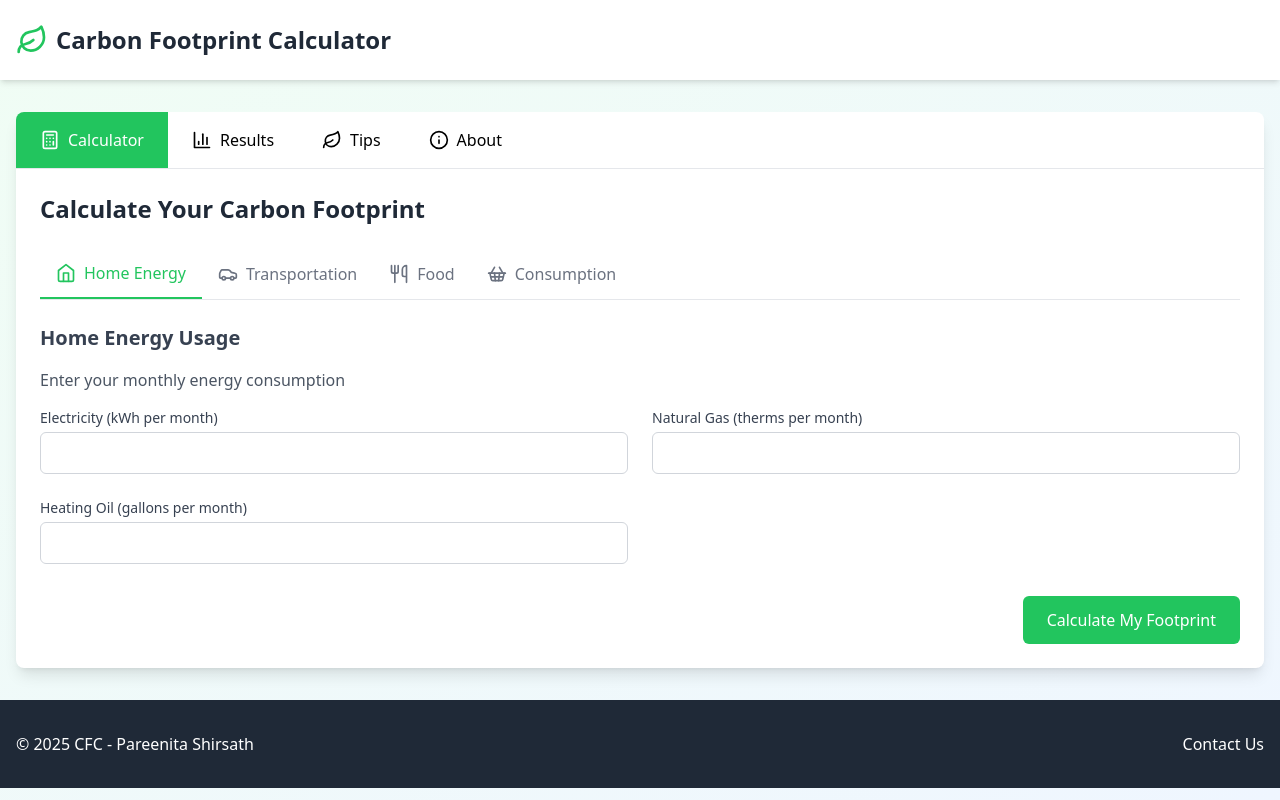
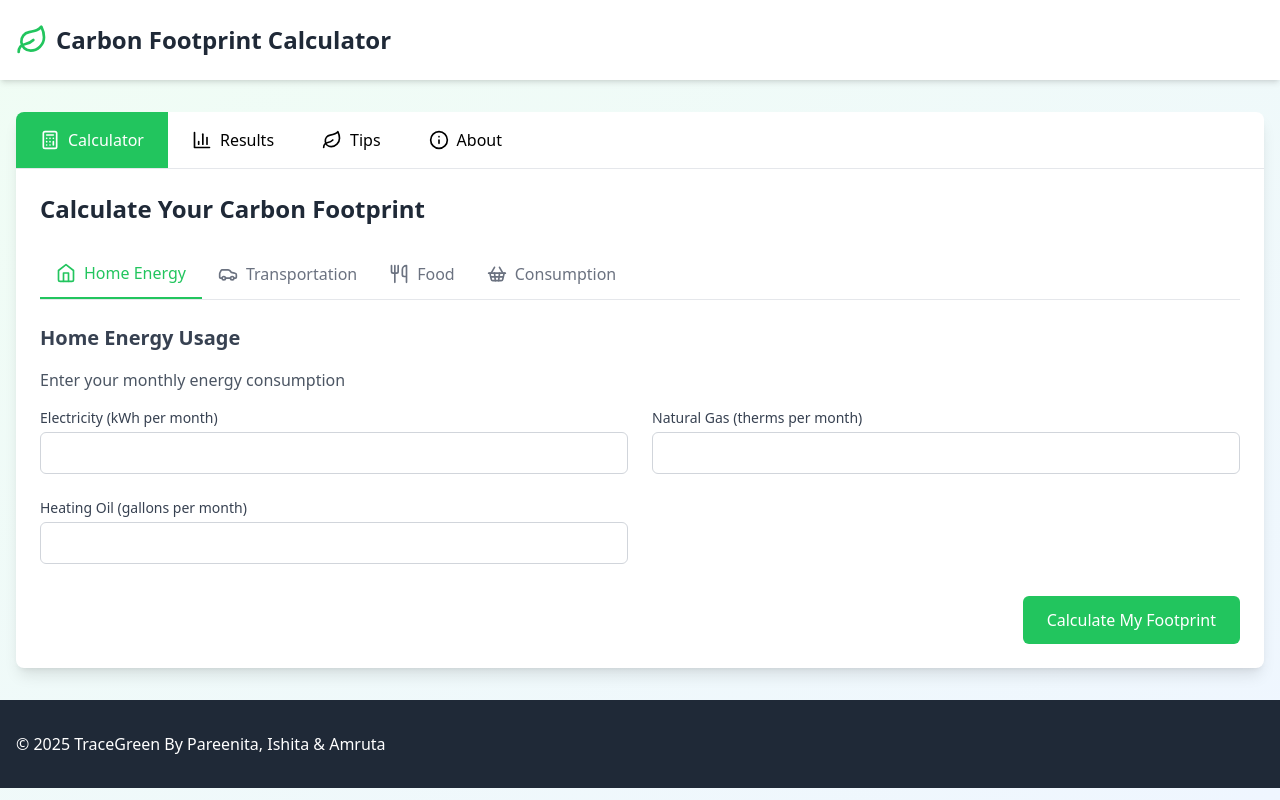
Before and after one commit to PareenitaShirsath/TraceGreen, a React (Vite) app: page / in a window 1280 px wide. Built offline with nearby package versions, Linux system fonts and the light colour scheme.

Commit message:
Update App.tsx

```diff
--- a/src/App.tsx
+++ b/src/App.tsx
@@ -134,11 +134,12 @@ function App() {
         <div className="container mx-auto px-4">
           <div className="flex flex-col md:flex-row justify-between items-center">
             <div className="mb-4 md:mb-0">
-              <p>&copy; 2025 CFC - Pareenita Shirsath</p>
+              <p>&copy; 2025 TraceGreen By Pareenita, Ishita & Amruta</p>
             </div>
             <div className="flex space-x-4">
-
-               <a href="https://yashashokshirsath.netlify.app/#contact" className="hover:text-green-400" target="_blank" rel="noopener noreferrer">Contact Us</a>
+              <a href="#" className="hover:text-green-400"></a>
+              <a href="#" className="hover:text-green-400"></a>
+              <a href="#" className="hover:text-green-400"></a>
             </div>
           </div>
         </div>
```
